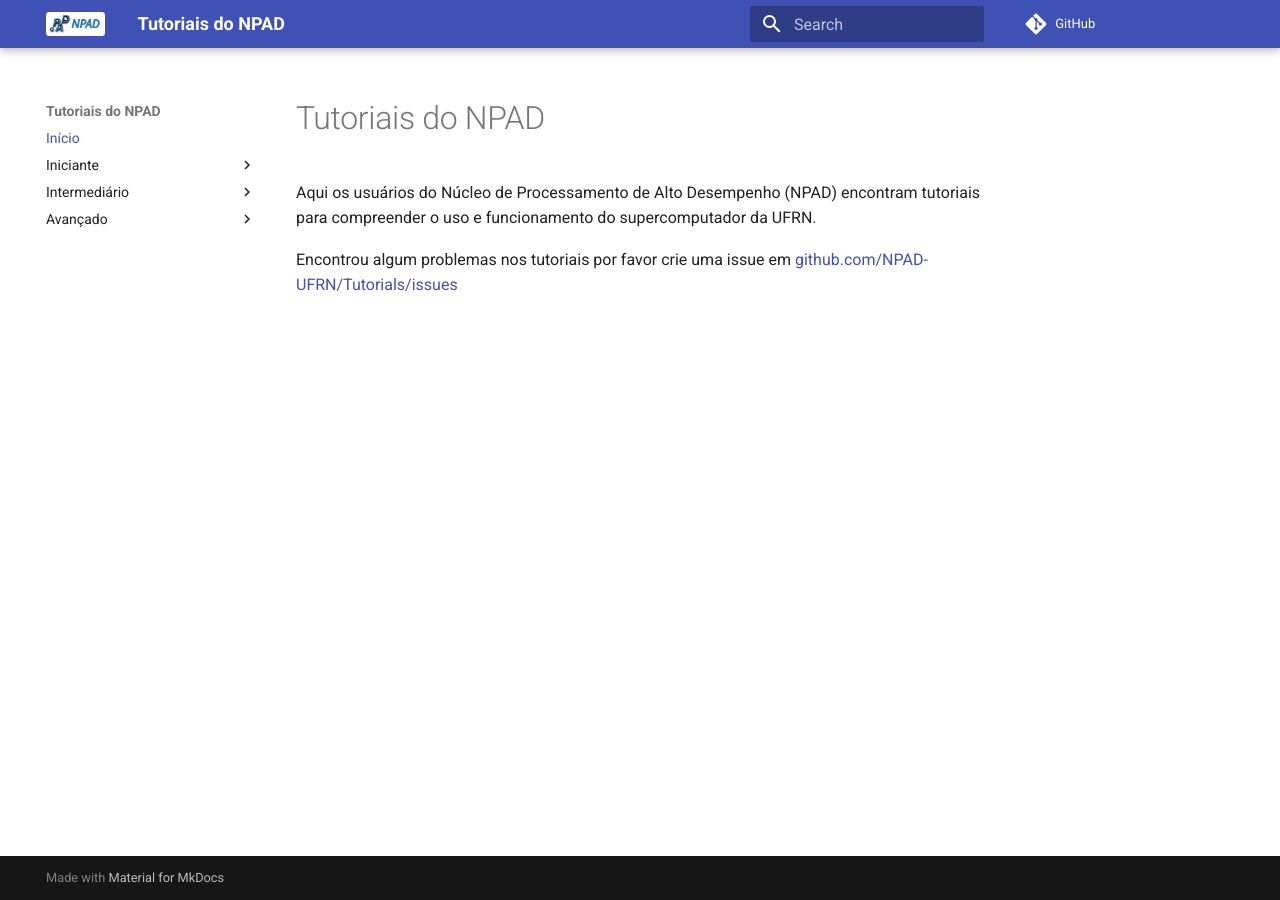
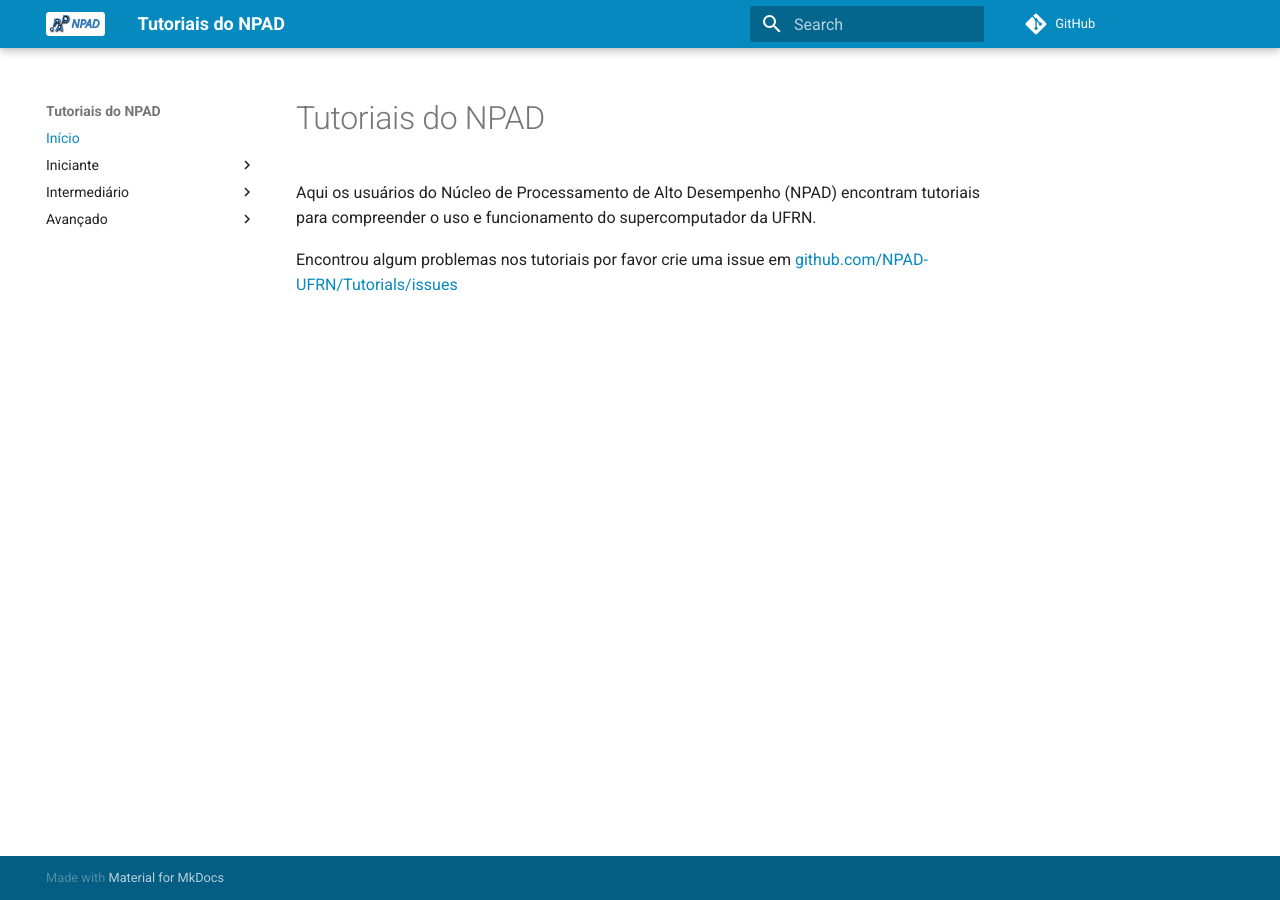
Before and after one commit to NPAD-UFRN/Tutorials, an MkDocs documentation site: the page built from docs/index.md, in a window 1280 px wide. Built offline with MkDocs 1.6.1 and Material for MkDocs 9.7.7, drawn with Linux system fonts in a browser that asks for light colours; comment, search, counter and statistics services are not loaded.

Commit message:
Upgrade to mkdocs

```diff
--- /dev/null
+++ b/docs/stylesheets/extra.css
@@ -0,0 +1,30 @@
+:root {
+
+    /* Primary color shades */
+    --md-primary-fg-color: #0689BF;
+    --md-primary-fg-color--light: #0689BF94;
+    --md-primary-fg-color--dark: #0689BF;
+    --md-primary-bg-color: hsla(0, 0%, 100%, 1);
+    --md-primary-bg-color--light: hsla(0, 0%, 100%, 0.7);
+    --md-text-link-color: hsla(231, 48%, 48%, 1);
+
+    /* Accent color shades */
+    --md-accent-fg-color: #526cfe;
+    --md-accent-fg-color--transparent: hsla(189, 100%, 37%, 0.1);
+    --md-accent-bg-color: hsla(0, 0%, 100%, 1);
+    --md-accent-bg-color--light: hsla(0, 0%, 100%, 0.7);
+  }
+
+:root > * {
+
+    /* Code block color shades */
+    --md-code-bg-color: hsla(0, 0%, 96%, 1);
+    --md-code-fg-color: hsla(200, 18%, 26%, 1);
+
+    /* Footer */
+    --md-footer-bg-color: #0689BF;
+    --md-footer-bg-color--dark: hsla(0, 0%, 0%, 0.32);
+    --md-footer-fg-color: hsla(0, 0%, 100%, 1);
+    --md-footer-fg-color--light: hsla(0, 0%, 100%, 0.7);
+    --md-footer-fg-color--lighter: hsla(0, 0%, 100%, 0.3);
+}
--- a/mkdocs.yml
+++ b/mkdocs.yml
@@ -8,6 +8,10 @@
    features:
       - content.code.copy
    logo: assets/logo_npad.png
+
+extra_css:
+  - stylesheets/extra.css
+
 markdown_extensions:
 
   # Python Markdown
```
